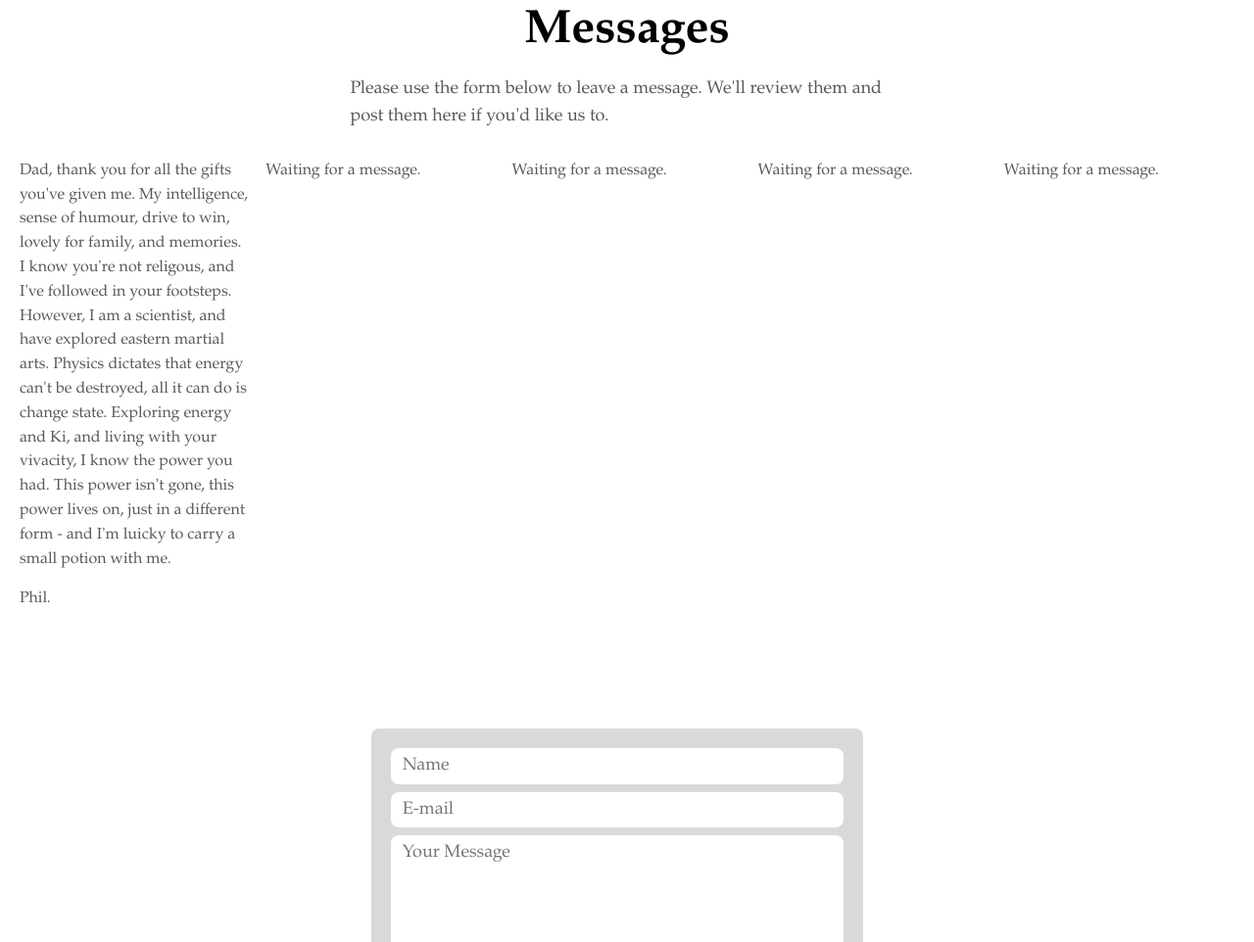
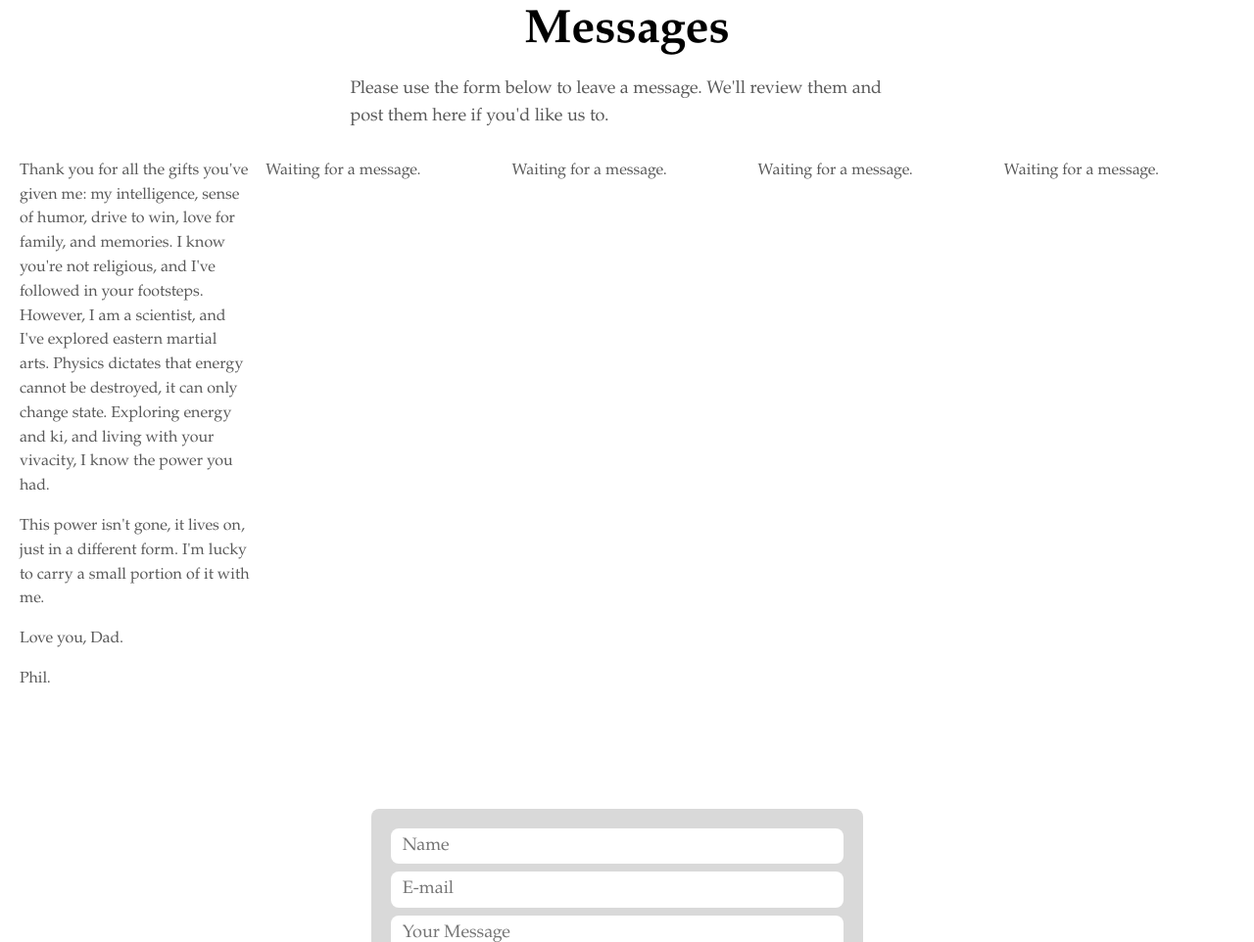
Before and after one commit to PhilStollery/david-eulogy, a plain HTML site: page index.html in a window 1280 px wide. Shown: the part 2234-3196 px from the top of the page at 98% size. Drawn offline with Linux system fonts and the light colour scheme.

Commit message:
my message

```diff
--- a/index.html
+++ b/index.html
@@ -220,13 +220,12 @@
               <div class="home-text-container">
                 <span class="home-text02 Card-Text">
                   <p>
-                    Dad, thank you for all the gifts you've given me. My intelligence, sense of humour, drive to win, lovely
-                    for family, and memories. I know you're not religous, and I've followed in your footsteps. However, I am
-                    a scientist, and have explored eastern martial arts. Physics dictates that energy can't be destroyed, all
-                    it can do is change state. Exploring energy and Ki, and living with your vivacity, I know the power you had.
-                    This power isn't gone, this power lives on, just in a different form - and I'm luicky to carry a small potion
-                    with me.
+                    Thank you for all the gifts you've given me: my intelligence, sense of humor, drive to win, love for family, and memories. I know you're not religious, and I've followed in your footsteps. However, I am a scientist, and I've explored eastern martial arts. Physics dictates that energy cannot be destroyed, it can only change state. Exploring energy and ki, and living with your vivacity, I know the power you had.
                   </p>
+                  <p>
+                    This power isn't gone, it lives on, just in a different form. I'm lucky to carry a small portion of it with me.
+                  </p>
+                  <p>Love you, Dad.</p>
                   <p>Phil.</p>
                 </span>
               </div>
```
